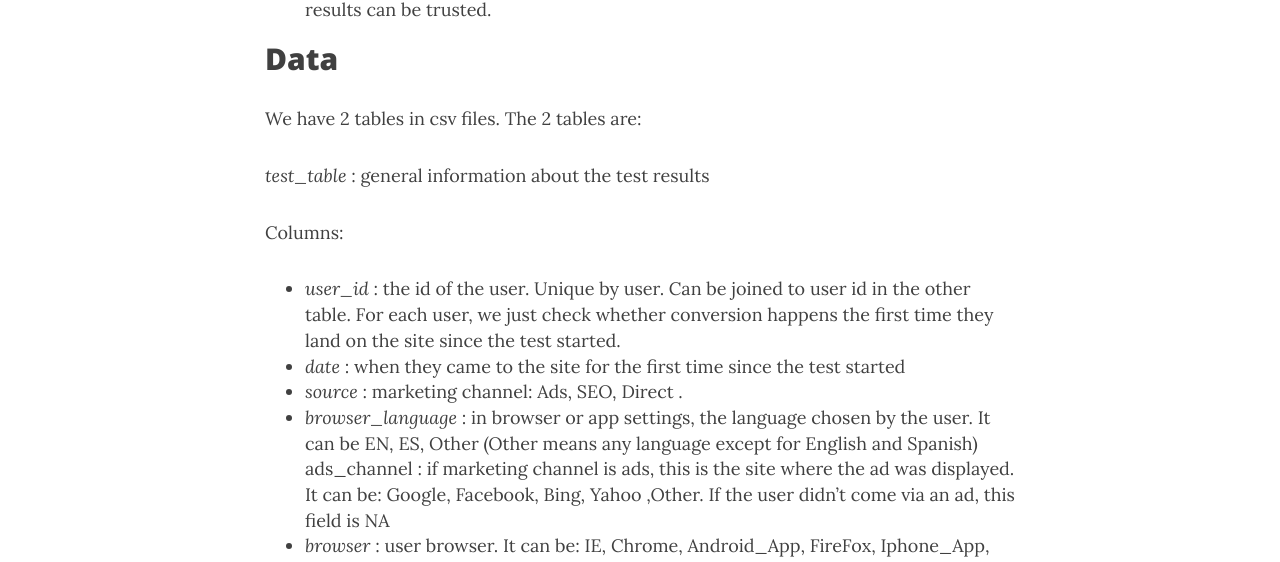
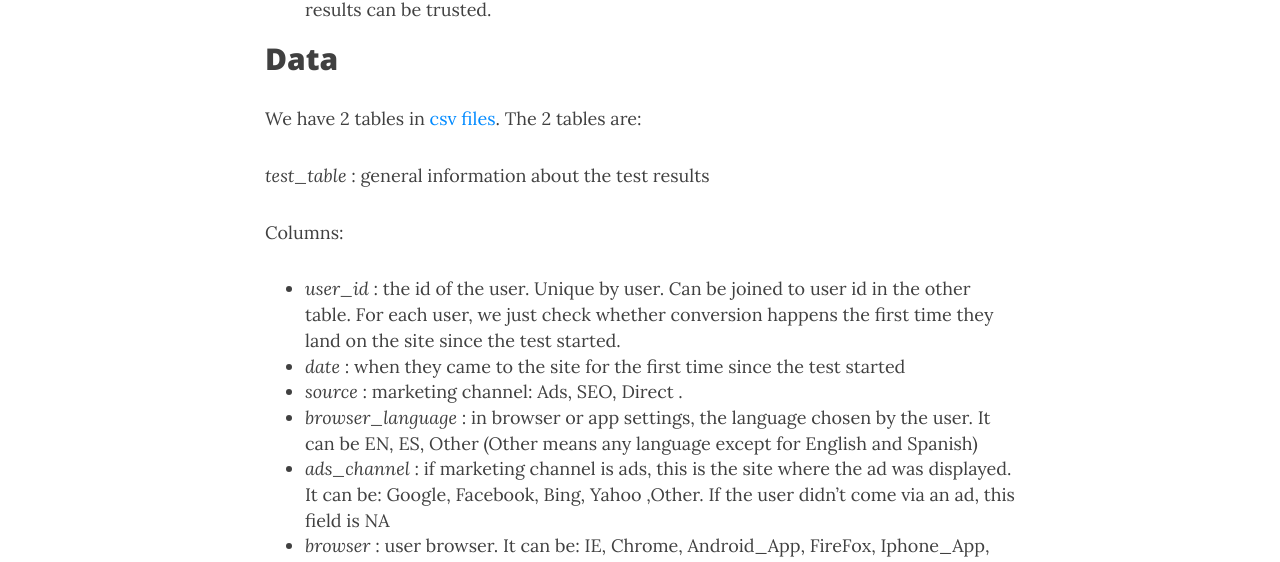
Before and after one commit to sabman83/data-analysis, a Jekyll site: the page built from _posts/2016-12-05-spanish-translation.md, in a window 1280 px wide and 900 px high, scrolled down 999 px. Shown: the part 153-715 px from the top of the window. Built offline with Jekyll 4.4.1, drawn with Linux system fonts in a browser that asks for light colours; nearby versions of some CDN libraries.

```diff
--- a/_posts/2016-12-05-spanish-translation.md
+++ b/_posts/2016-12-05-spanish-translation.md
@@ -31,7 +31,7 @@ You are asked to:
 * If you identified what was wrong, design an algorithm that would return FALSE if the same problem is happening in the future and TRUE if everything is good and the results can be trusted.
 
 ## Data
-We have 2 tables in csv files. The 2 tables are:
+We have 2 tables in [csv files](https://github.com/sabman83/data-analysis/tree/master/spanish-translation/data). The 2 tables are:
 
 *test_table* : general information about the test results
 
@@ -40,7 +40,8 @@ Columns:
 * *user_id* : the id of the user. Unique by user. Can be joined to user id in the other table. For each user, we just check whether conversion happens the first time they land on the site since the test started.
 * *date* : when they came to the site for the first time since the test started
 * *source* : marketing channel: Ads, SEO, Direct .
-* *browser_language* : in browser or app settings, the language chosen by the user. It can be EN, ES, Other (Other means any language except for English and Spanish) ads_channel : if marketing channel is ads, this is the site where the ad was displayed. It can be: Google, Facebook, Bing, Yahoo ,Other. If the user didn't come via an ad, this field is NA
+* *browser_language* : in browser or app settings, the language chosen by the user. It can be EN, ES, Other (Other means any language except for English and Spanish)
+* *ads_channel* : if marketing channel is ads, this is the site where the ad was displayed. It can be: Google, Facebook, Bing, Yahoo ,Other. If the user didn't come via an ad, this field is NA
 * *browser* : user browser. It can be: IE, Chrome, Android_App, FireFox, Iphone_App, Safari, Opera
 * *conversion* : whether the user converted (1) or not (0). This is our label. A test is considered successful if it increases the proportion of users who convert.
 * *test* : users are randomly split into test (1) and control (0). Test users see the new translation and control the old one. For Spain-based users, this is obviously always 0 since there is no change there.
```
